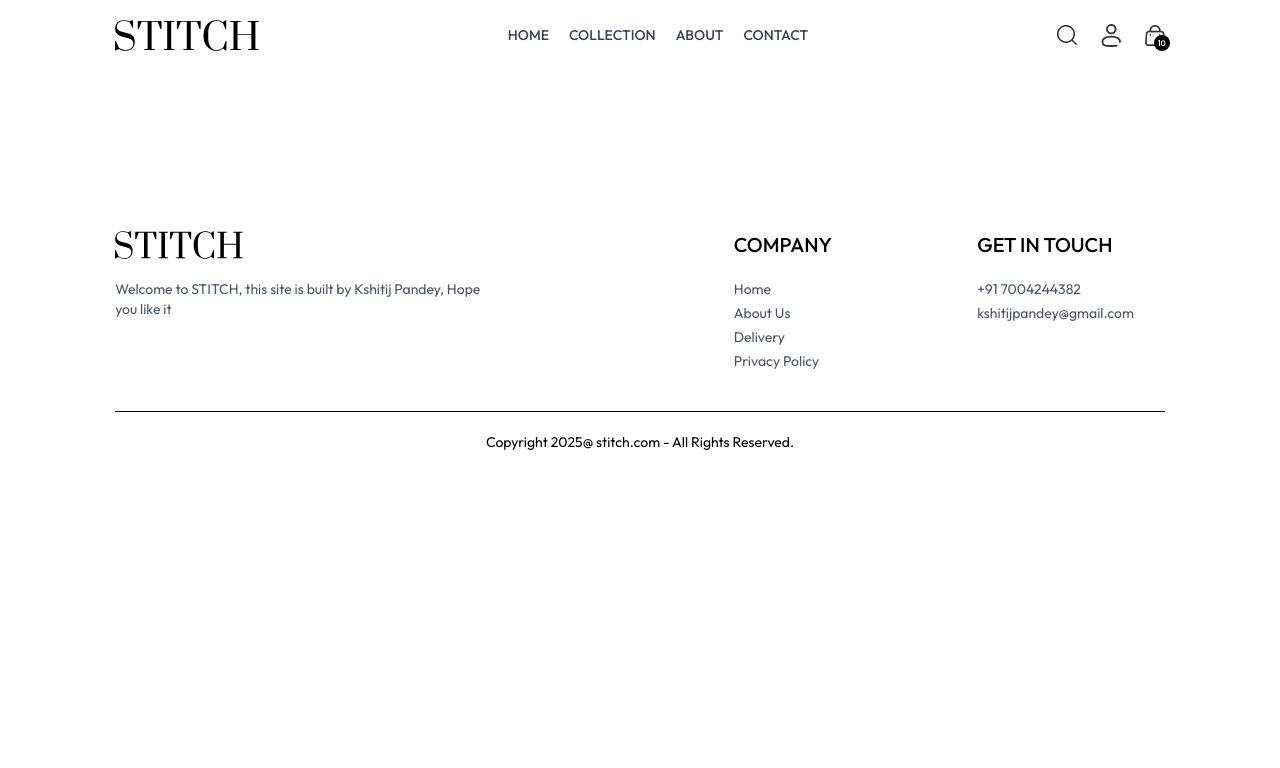
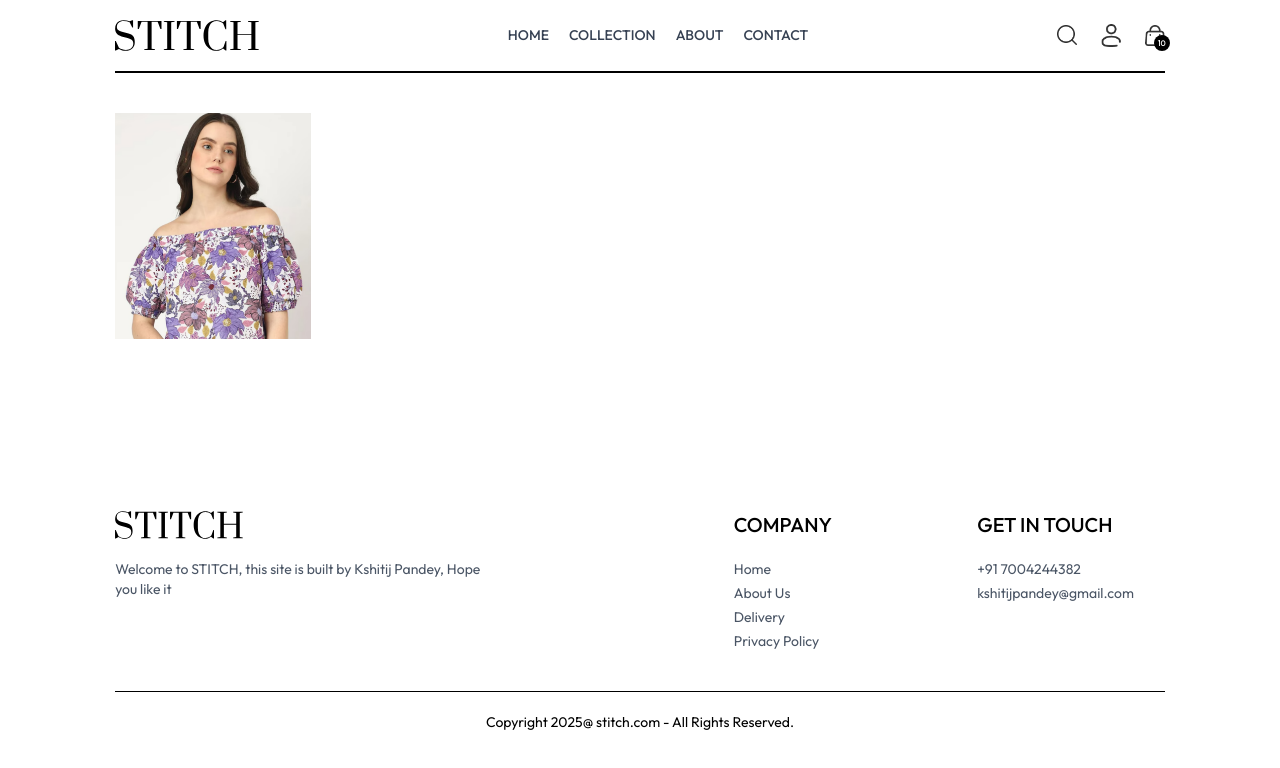
Before and after one commit to pandey22/Jersey-Store, a React (Vite) app in the folder frontend/: page /product/aaaaa in a window 1280 px wide. Shown: the top 768 px of the page. Built offline with nearby package versions, Linux system fonts and the light colour scheme.

Commit message:
UI for Products Page

```diff
--- a/frontend/src/pages/Product.jsx
+++ b/frontend/src/pages/Product.jsx
@@ -1,11 +1,48 @@
-import React from 'react'
+import React, { useState,useContext, useEffect } from 'react'
+import { useParams } from 'react-router'
+import { ShopContext } from '../context/ShopContext';
 
 const Product = () => {
-  return (
-    <div>
 
+  const {productId} = useParams();
+  const {products} = useContext(ShopContext);
+  const [productData, setProductData] = useState(false);
+  const [image,setImage] = useState('');
+
+  const fetchProductData = async ()=>{
+      products.map((item)=>{
+        if(item._id === productId)
+        {
+          setProductData(item);
+          setImage(item.image[0])
+          return null;
+        }
+      })
+  }
+
+  useEffect(()=>
+  {
+    fetchProductData();
+  },[productId,products])
+  return productData ?  (
+    <div className='border-t-2 pt-10 transition-opacity ease-in duration-500 opacity-100'>
+      {/* Product Data */}
+      <div className='flex gap-12 sm:gap-12 flex-col sm:flex-row'>
+        {/* Product Images */}
+          <div className='flex-1 flex flex-col-reverse gap-3 sm:flex-row'>
+              <div className='flex sm:flex-col overflow-x-auto sm:overflow-y-scroll justify-between sm:justify-normal sm:w-[18.7%] w-full'>
+                {
+                  productData.image.map((item,index)=>(
+                    <img src={item}  key={index} className='w-[24%] sm:w-full sm:mb-3 flex-shrink-0 cursor-pointer' alt="" />
+                  ))
+                }
+              </div>
+
+          </div>
+
+      </div>
     </div>
-  )
+  ) : <div className='opacity-0'></div>
 }
 
 export default Product
```
